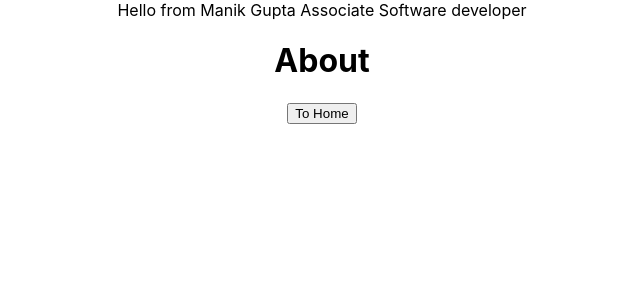
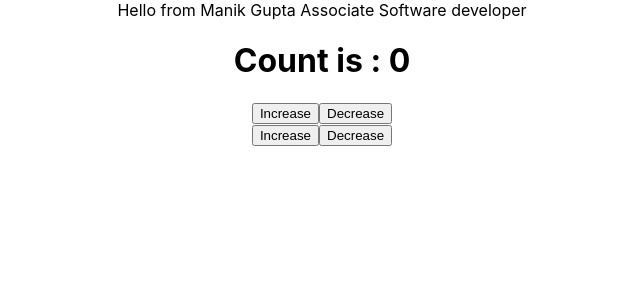
Before and after one commit to Manik445/D6L-training, a React (Create React App) app in the folder frontend/: page /about in a window 1280 px wide. Shown: the top 300 px of the page, without its empty margins (318-958 px from the left). Built offline with nearby package versions, Linux system fonts and the light colour scheme.

Commit message:
task4 : contextapi

```diff
--- a/frontend/src/App.js
+++ b/frontend/src/App.js
@@ -20,8 +20,14 @@ import Dashboard from './components/taks3/Dashboard';
 import Home from './components/taks3/Home';
 import Buttonnavigate from './components/taks3/Buttonnavigate';
 import About from './components/taks3/About';
+import { useContext } from 'react';
+import { CountConext } from './context/Countercontext';
+import Counter from './contextapi/Counter';
 
 function App() {
+  // task4 :
+  const CounterState = useContext(CountConext);
+  console.log(CounterState);
   return (
     <div className="App">
       <First name="Manik Gupta" profession="Associate Software developer"/>
@@ -62,14 +68,20 @@ function App() {
     </Router> */}
 
     {/* routes using usenavigate  */}
-    <Router>
+    {/* <Router>
       <Routes>
         <Route path="/" element={<Buttonnavigate />} />
         <Route path='/home' element={<Home/>} />
         <Route path='/about' element={<About/>} />
 
       </Routes>
-    </Router>
+    </Router> */}
+
+    {/* task4 : Assignment on Context API using Functional Component */}
+
+    <h1>Count is : {CounterState.count} </h1>
+    <Counter/>
+    <Counter/>
 
 
 
--- /dev/null
+++ b/frontend/src/context/Countercontext.js
@@ -0,0 +1,17 @@
+import React, { useState } from 'react'
+// creating new context
+import { createContext } from 'react'
+
+export const CountConext = createContext(0);
+
+// creating provider for count context
+
+export const CounterProvider = (props) =>{
+    // defining state in context for count
+        const [count , setCount] = useState(0);
+    return (
+        <CountConext.Provider value={{count , setCount}}>
+            {props.children}
+        </CountConext.Provider>
+    )
+}
--- /dev/null
+++ b/frontend/src/contextapi/Counter.js
@@ -0,0 +1,16 @@
+import React from 'react'
+import { useContext } from 'react'
+import { CountConext } from '../context/Countercontext'
+
+const Counter = () => {
+    // acessing the states inside context
+    const CounterState = useContext(CountConext);
+  return (
+    <div>
+        <button onClick={()=>CounterState.setCount(CounterState.count+1)}>Increase</button>
+        <button onClick={()=>CounterState.setCount(CounterState.count-1)}>Decrease</button>
+    </div>
+  )
+}
+
+export default Counter
--- a/frontend/src/index.js
+++ b/frontend/src/index.js
@@ -3,11 +3,14 @@ import ReactDOM from 'react-dom/client';
 import './index.css';
 import App from './App';
 import reportWebVitals from './reportWebVitals';
+import { CounterProvider } from './context/Countercontext';
 
 const root = ReactDOM.createRoot(document.getElementById('root'));
 root.render(
   <React.StrictMode>
+    <CounterProvider>
     <App />
+    </CounterProvider>
   </React.StrictMode>
 );
 
```
Also changed, not shown: frontend/src/context/Usercontext.js (added), 2 other files (tests, documents, lock files or other folders).
